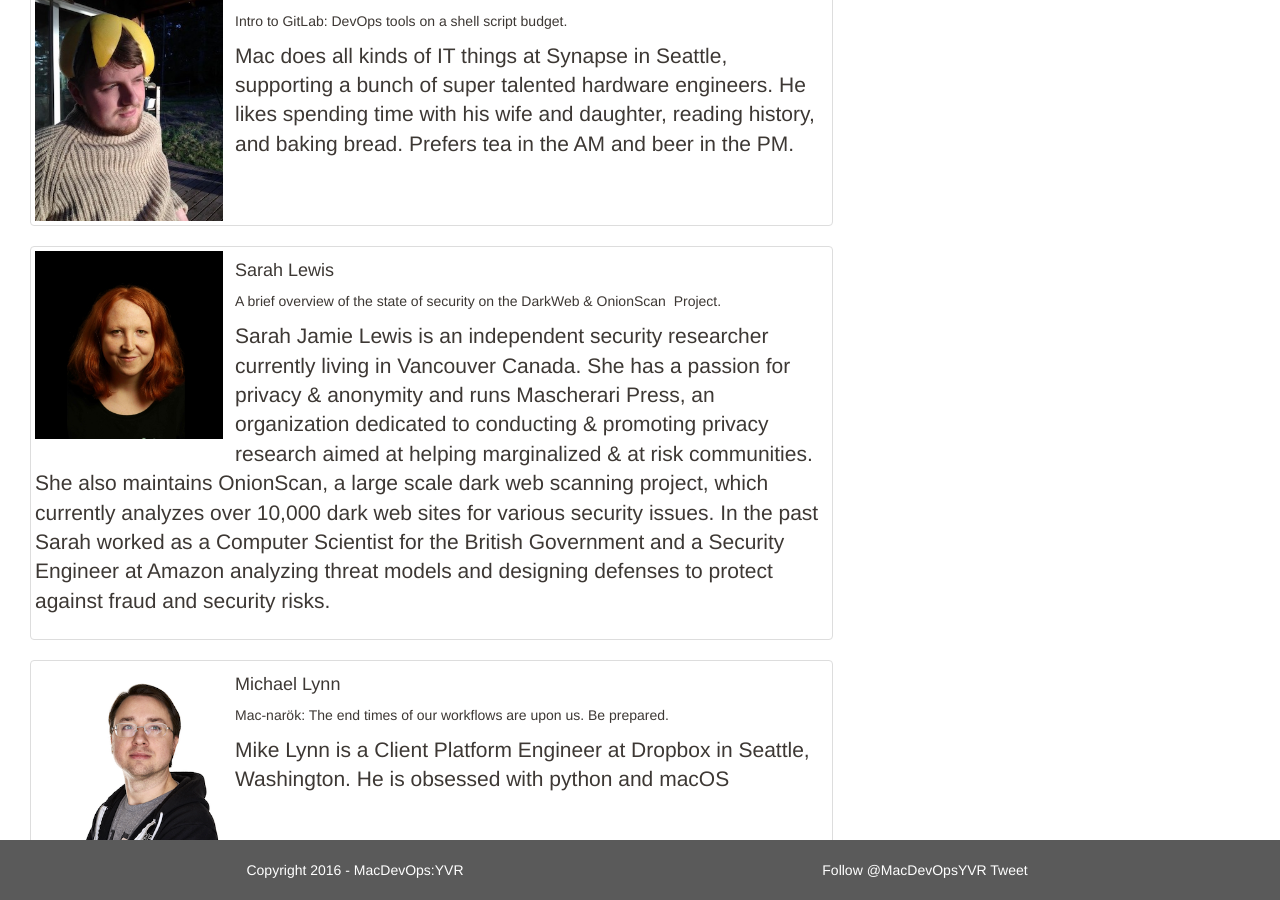
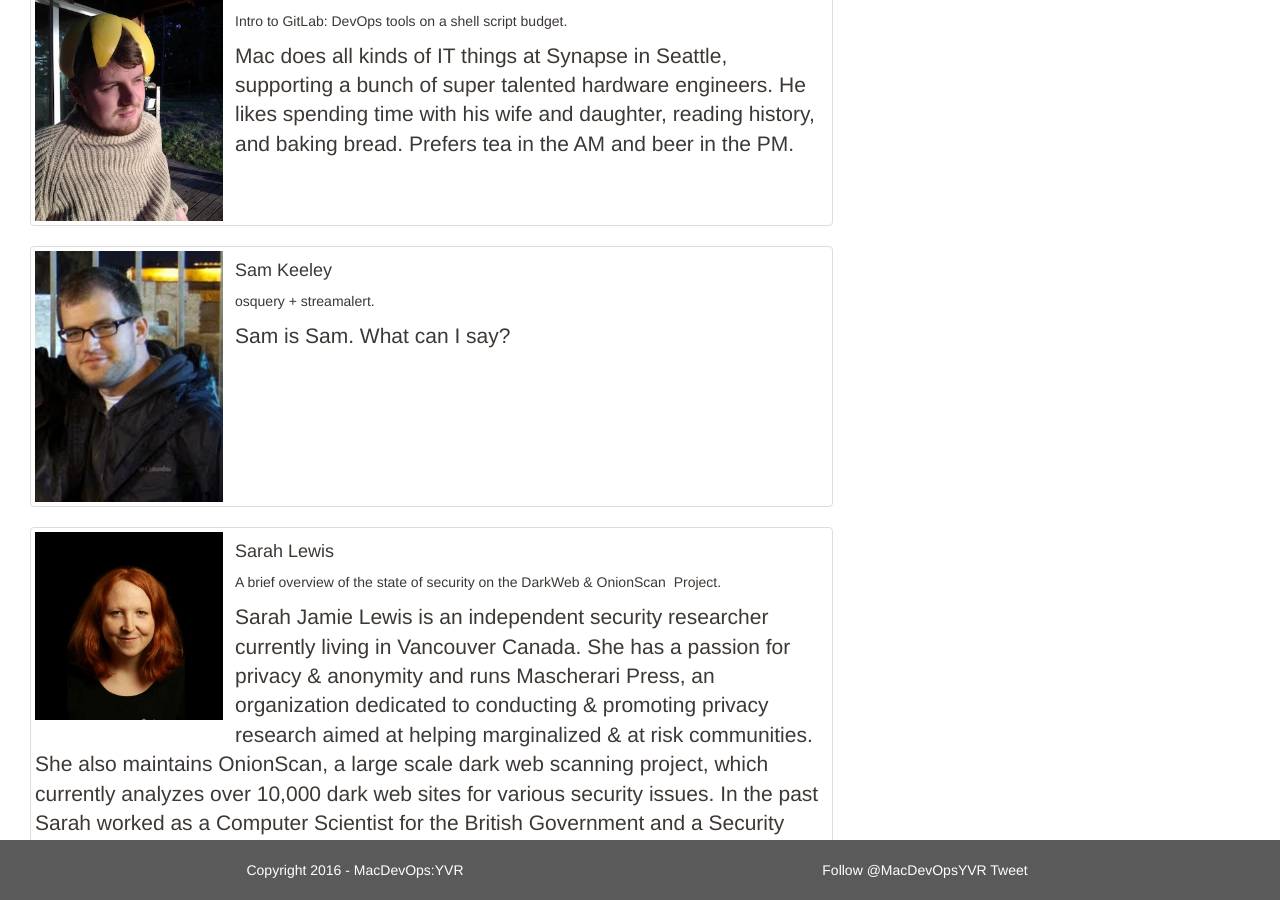
Before and after one commit to macdevopsyvr/macdevopsyvr.github.io, a Jekyll site: the page built from speakers/index.md, in a window 1280 px wide and 900 px high, scrolled down 1769 px. Built offline with Jekyll 4.4.1, drawn with Linux system fonts in a browser that asks for light colours; comment, search, counter and statistics services are not loaded.

Commit message:
Keeley
What can I say?

```diff
--- a/speakers/index.md
+++ b/speakers/index.md
@@ -80,6 +80,18 @@ body_id: speakers
     </p>
     <p class="lead">
       Mac does all kinds of IT things at Synapse in Seattle, supporting a bunch of super talented hardware engineers. He likes spending time with his wife and daughter, reading history, and baking bread. Prefers tea in the AM and beer in the PM.</p>
+  </div>
+</div>
+
+<div class="col-xs-12 pull-left thumbnail">
+  <img class="vid-thumb" src="/assets/keeley.jpg">
+  <div class="responsive">
+    <h4>Sam Keeley</h4>
+    <p>
+      osquery + streamalert.
+    </p>
+    <p class="lead">
+      Sam is Sam. What can I say? </p>
   </div>
 </div>
 
```
